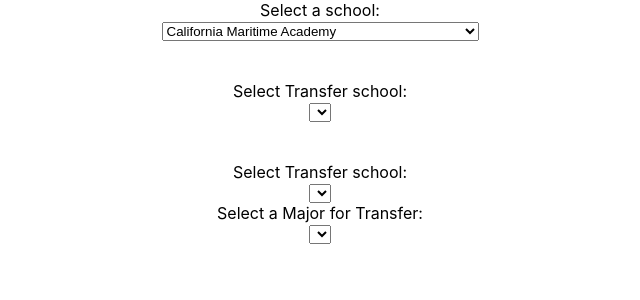
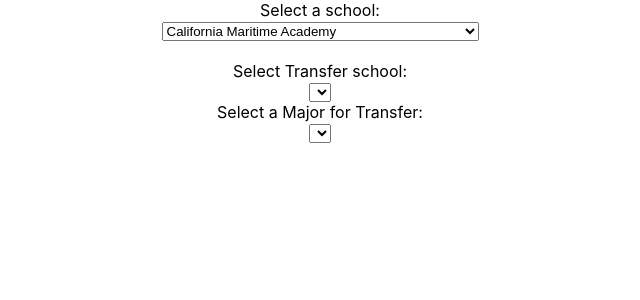
Before and after one commit to michaelleonard15/CC-Compare, a React (Create React App) app in the folder cs160-project/: page / in a window 1280 px wide. Shown: the top 300 px of the page, without its empty margins (320-960 px from the left). Built offline with nearby package versions, Linux system fonts and the light colour scheme.

Commit message:
Refactor, added SpecificMajorSelection component
Top level App component now renders an AgreementSelection, which contains the initial selection DropDown and the SpecificMajorSelection component

```diff
--- a/cs160-project/src/AgreementSelection.js
+++ b/cs160-project/src/AgreementSelection.js
@@ -1,29 +1,44 @@
 import React from 'react'
 import DropDown from './DropDown'
+import SpecificMajorSelection from './SpecificMajorSelection'
+import Parse from './Parse'
 
 
 class AgreementSelection extends React.Component {
 
+constructor(props) {
+    super(props)
 
+    this.state = {source: [], target: []}
+    Parse('institutions.json').then( (schools) =>
+      this.setState({source: schools})
+    )
+  }
 
-  render() {
-    return (
-      <div>
+  handleSelected = (schoolId) => {
+    Parse('agreements-' + schoolId + '.json').then( (schools) =>
+      this.setState({target: schools})
+    )
+  }
+
+  render () {
+  return (
+      <div className="App">
         <div align="center">
           <DropDown
             name="Schools"
-            label="Select Transfer school"
-            optionList={[]}
+            label="Select a school"
+            optionList={this.state.source}
+            selectOption={this.handleSelected}
           />
         </div>
 
-        <div align="center">
-          <DropDown
-            name="Majors"
-            label="Select a Major for Transfer"
-            optionList={[]}
-          />
+        <br/>
+
+        <div>
+          <SpecificMajorSelection targetSchools={this.state.target}/>
         </div>
+
       </div>
     )
   }
--- a/cs160-project/src/App.js
+++ b/cs160-project/src/App.js
@@ -6,49 +6,10 @@
 
 class App extends React.Component {
 
-  constructor(props) {
-    super(props)
-
-    this.state = {source: [], target: []}
-    Parse('institutions.json').then( (schools) =>
-      this.setState({source: schools})
-    )
-  }
-
-  handleSelected = (schoolId) => {
-    Parse('agreements-' + schoolId + '.json').then( (schools) =>
-      this.setState({target: schools})
-    )
-  }
-
   render () {
   return (
-      <div className="App">
-        <div align="center">
-          <DropDown
-            name="Schools"
-            label="Select a school"
-            optionList={this.state.source}
-            selectOption={this.handleSelected}
-          />
-        </div>
-
-        <br/> <br/>
-
-        <div align="center">
-          <DropDown
-            name="Schools"
-            label="Select Transfer school"
-            optionList={this.state.target}
-          />
-        </div>
-
-        <br/><br/>
-
-        <div>
-          <AgreementSelection />
-        </div>
-
+      <div>
+        <AgreementSelection />
       </div>
     )
   }
--- /dev/null
+++ b/cs160-project/src/SpecificMajorSelection.js
@@ -0,0 +1,33 @@
+import React from 'react'
+import DropDown from './DropDown'
+
+
+class SpecificMajorSelection extends React.Component {
+
+
+
+  render() {
+    return (
+      <div>
+        <div align="center">
+          <DropDown
+            name="Schools"
+            label="Select Transfer school"
+            optionList={this.props.targetSchools}
+          />
+        </div>
+
+        <div align="center">
+          <DropDown
+            name="Majors"
+            label="Select a Major for Transfer"
+            optionList={[]}
+          />
+        </div>
+      </div>
+    )
+  }
+}
+
+
+export default SpecificMajorSelection
```
